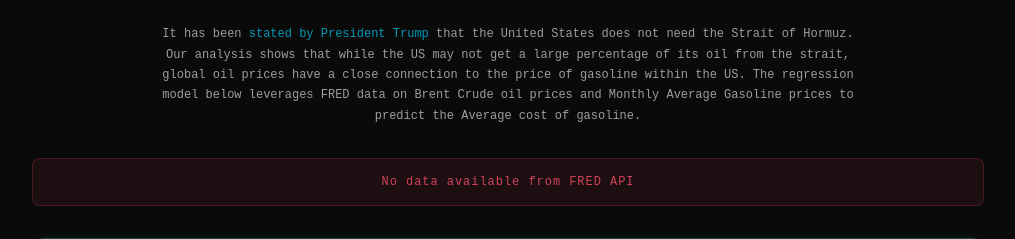
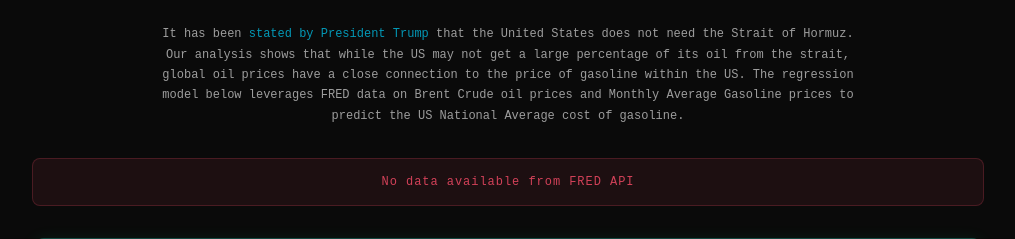
Before and after one commit to eantze/iranwarticker, a Flask app: page /gas-predictor in a window 1280 px wide. Shown: the part 160-399 px from the top of the page, without its empty margins (132-1147 px from the left). Run offline with Flask 3, Linux system fonts and the light colour scheme; data that the repository does not hold is empty; some libraries are stand-ins or nearby versions.

Commit message:
Update gas predictor description to specify US National Average
Co-Authored-By: Claude Opus 4.6 <noreply@anthropic.com>

```diff
--- a/templates/gas_predictor.html
+++ b/templates/gas_predictor.html
@@ -496,7 +496,7 @@
     </div>
 
     <p class="page-description">
-        It has been <a href="https://www.youtube.com/watch?v=va6aSzJegBs" target="_blank" rel="noopener">stated by President Trump</a> that the United States does not need the Strait of Hormuz.  Our analysis shows that while the US may not get a large percentage of its oil from the strait, global oil prices have a close connection to the price of gasoline within the US.  The regression model below leverages FRED data on Brent Crude oil prices and Monthly Average Gasoline prices to predict the Average cost of gasoline.
+        It has been <a href="https://www.youtube.com/watch?v=va6aSzJegBs" target="_blank" rel="noopener">stated by President Trump</a> that the United States does not need the Strait of Hormuz.  Our analysis shows that while the US may not get a large percentage of its oil from the strait, global oil prices have a close connection to the price of gasoline within the US.  The regression model below leverages FRED data on Brent Crude oil prices and Monthly Average Gasoline prices to predict the US National Average cost of gasoline.
     </p>
 
     {% if data.error %}
```
